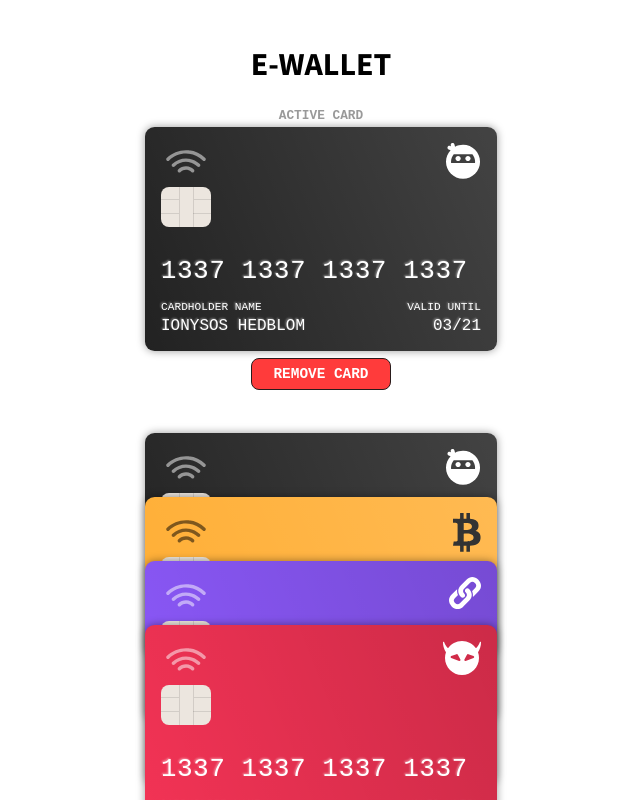
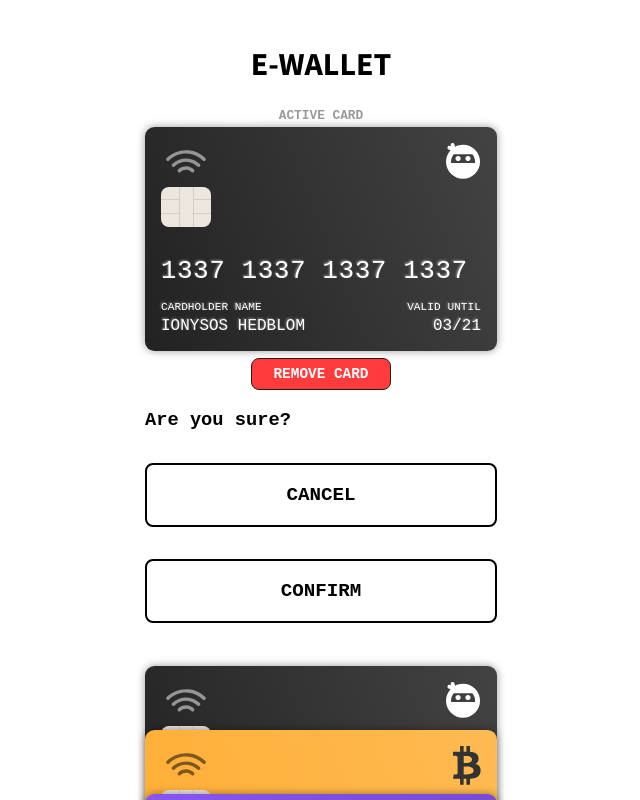
Before and after one commit to IonysosHedblom/iths-e-wallet, a Vue app: page / in a window 1280 px wide. Both pictures are taken after a click on the link "REMOVE CARD". Shown: the top 800 px of the page, without its empty margins (319-959 px from the left). Built offline with nearby package versions, Linux system fonts and the light colour scheme; a web font is replaced by a local one.

Commit message:
Modal function

```diff
--- /dev/null
+++ b/src/components/Confirm.vue
@@ -0,0 +1,14 @@
+<template>
+  <aside>
+    <h3>Are you sure?</h3>
+    <a href="#" class="btn">Cancel</a>
+    <a href="#" class="btn">Confirm</a>
+  </aside>
+</template>
+
+<script>
+export default {};
+</script>
+
+<style scoped>
+</style>
--- a/src/views/Home.vue
+++ b/src/views/Home.vue
@@ -2,7 +2,8 @@
   <main>
     <Top header="e-wallet" subheader="active card" />
     <Card v-if="cards[active]" v-bind:cardData="cards[active]" />
-    <a href="#" class="btn delete">Remove card</a>
+    <a @click="modalOpen = true" href="#" class="btn delete">Remove card</a>
+    <Confirm v-if="modalOpen" />
     <CardStack
       v-bind:isActive="active"
       v-bind:setActive="setNewActiveCard"
@@ -17,6 +18,7 @@
 import Top from "../components/Top";
 import Card from "../components/Card";
 import CardStack from "../components/CardStack";
+import Confirm from "../components/Confirm";
 
 export default {
   name: "Home",
@@ -24,11 +26,13 @@ export default {
     Top,
     Card,
     CardStack,
+    Confirm,
   },
   data: function () {
     return {
       cards: this.$root.cards,
       active: 0,
+      modalOpen: false,
     };
   },
   methods: {
```
